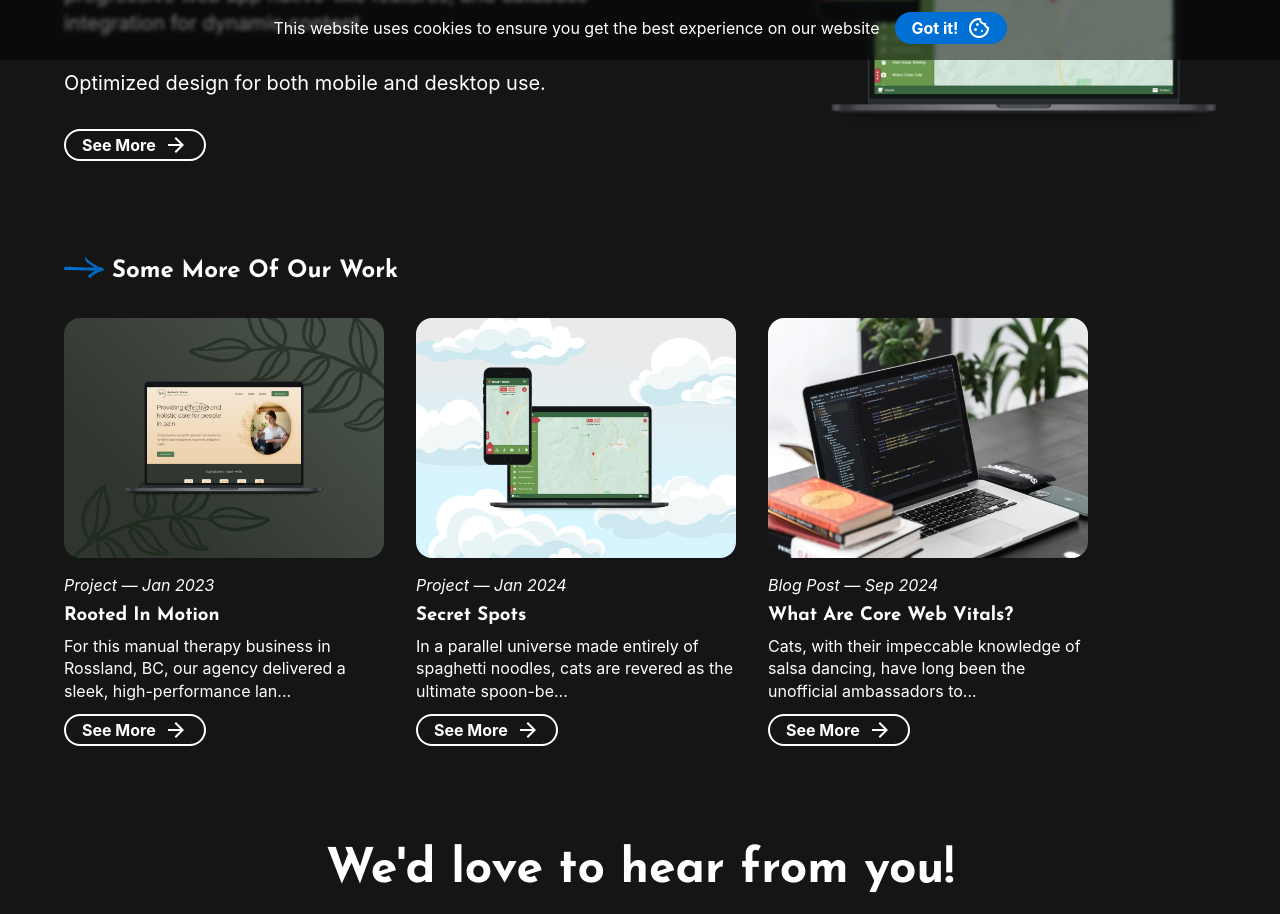
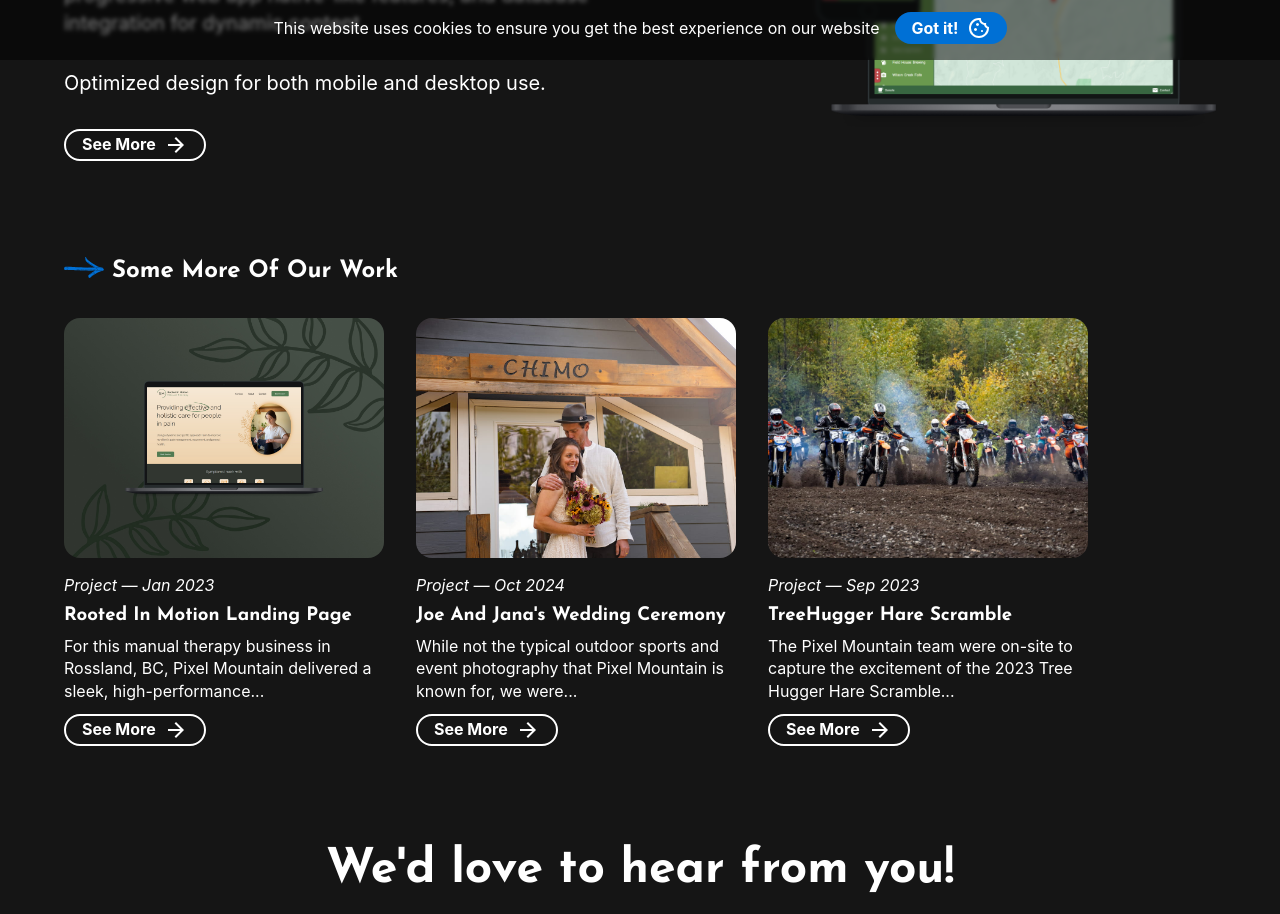
Before and after one commit to PullRequestTimeout/PixelMountain, a SvelteKit app: page /our-work in a window 1280 px wide. Shown: the part 740-1654 px from the top of the page. Built offline with nearby package versions, Linux system fonts and the light colour scheme.

Commit message:
:construction: Replace dummy data with project pages, slowly swapping to image CDN

```diff
--- a/src/lib/data/blogs.json
+++ b/src/lib/data/blogs.json
@@ -1,9 +1,10 @@
 
     [
         {
-            "title": "Rooted In Motion",
+            "title": "Rooted In Motion Landing Page",
             "subtitle": "",
             "type": "project",
+            "featured": false,
             "slug": "rooted-in-motion",
             "cardImage": "/assets/images/blogs/rooted-in-motion-card.jpg",
             "heroImage": "/assets/images/blogs/rooted-in-motion-hero.jpg",
@@ -12,7 +13,7 @@
             "content": [
                     {
                         "type": "paragraph",
-                        "content": "For this manual therapy business in Rossland, BC, our agency delivered a sleek, high-performance landing page that integrates seamlessly with the client's existing booking system, JaneApp. We used vanilla CSS and JavaScript to create smooth animations and interactivity, ensuring a custom feel while keeping the site lightweight and fast. The site features a Getform.io-powered contact form and an embedded Google Maps API to make it easy for potential clients to find the business. Google Analytics integration enables data-driven insights to optimize performance over time."
+                        "content": "For this manual therapy business in Rossland, BC, Pixel Mountain delivered a sleek, high-performance landing page that integrates seamlessly with the client's existing booking system, JaneApp. We used vanilla CSS and JavaScript to create smooth animations and interactivity, ensuring a custom feel while keeping the site lightweight and fast. The site features a contact form and an embedded Google Maps API to make it easy for potential clients to find the business. Google Analytics integration enables data-driven insights to optimize performance over time."
                     },
                     {
                         "type": "paragraph",
@@ -26,49 +27,113 @@
             "link": "https://rootedinmotion.ca"
         },
         {
-            "title": "Secret Spots",
+            "title": "Joe and Jana's Wedding Ceremony",
             "subtitle": "",
             "type": "project",
-            "slug": "secret-spots",
-            "cardImage": "/assets/images/blogs/secret-spots-card.jpg",
-            "heroImage": "/assets/images/blogs/secret-spots-hero.jpg",
-            "date": "Jan 2024",
-            "tags": ["UI/UX Design", "Development"],
+            "featured": false,
+            "slug": "joe-and-jana-wedding",
+            "cardImage": "/assets/images/blogs/joe-and-jana-wedding-card.jpg",
+            "heroImage": "/assets/images/blogs/joe-and-jana-wedding-hero.jpg",
+            "date": "Oct 2024",
+            "tags": ["Digital Media"],
             "content": [
                     {
                         "type": "paragraph",
-                        "content": "In a parallel universe made entirely of spaghetti noodles, cats are revered as the ultimate spoon-benders. They wear top hats made of scrambled eggs and spend their afternoons constructing skyscrapers out of cotton candy while debating the aerodynamics of rubber ducks. Every Thursday at precisely 4:13 PM, the cats gather to discuss the political ramifications of cucumber-shaped shoelaces."
+                        "content": "While not the typical outdoor sports and event photography that Pixel Mountain is known for, we were thrilled to step out of our comfort zone to capture Joe and Jana’s intimate elopement at Chemo Cabin in the mountains above Rossland, BC. Surrounded by close family, their ceremony was set against the breathtaking natural beauty of the Rossland Range in the early fall, making for a truly memorable day."
+                    },
+                    {
+                        "type": "image",
+                        "content": "v1729124922/DSC05092-2_ceby2b.jpg"
+                    },
+                    {
+                        "type": "paragraph",
+                        "content": "We documented not only the key moments but also the small, candid interactions that made their day unique. The stunning backdrop, combined with the couple’s genuine happiness, allowed us to create a collection of images that captured the heart of their celebration."
+                    },
+                    {
+                        "type": "image",
+                        "content": "v1729125067/DSC05572_btk3bq.jpg"
+                    },
+                    {
+                        "type": "paragraph",
+                        "content": "We wish Joe and Jana all the best in their future together and are grateful for the opportunity to step beyond our usual work to help tell their story."
+                    },
+                    {
+                        "type": "paragraph",
+                        "content": "Sample set only currently available, stay tuned for the full gallery in the coming weeks."
                     }
             ],
             "author": "Jacob Druery",
             "authorImage": "/assets/images/jacob-snowboarding-circle.png",
             "authorTitle": "Owner - Pixel Mountain Creative",
             "linkBool" : true,
-            "link": "https://secretspots.app"
+            "link": "https://pixelmountaincreative.pixieset.com/joeandjanawedding/"
         },
         {
-            "title": "What are Core Web Vitals?",
-            "subtitle": "And how do they impact your business?",
-            "type": "blog post",
-            "slug": "what-are-core-web-vitals",
-            "cardImage": "/assets/images/blogs/what-are-core-web-vitals-card.jpg",
-            "heroImage": "/assets/images/blogs/what-are-core-web-vitals-hero.jpg",
-            "date": "Sep 2024",
-            "tags": ["Development", "Business Technology"],
+            "title": "Secret Spots Web App",
+            "subtitle": "",
+            "type": "project",
+            "featured": true,
+            "slug": "secret-spots",
+            "cardImage": "/assets/images/blogs/secret-spots-card.jpg",
+            "heroImage": "/assets/images/blogs/secret-spots-hero.jpg",
+            "date": "Jun 2024",
+            "tags": ["UI/UX Design", "Development"],
             "content": [
                     {
-                        "type": "image",
-                        "content": "/assets/images/blogs/what-are-core-web-vitals-hero.jpg"
+                        "type": "paragraph",
+                        "content": "Secret Spots is a web app built with SvelteKit and Firebase that allows users to keep a personal logbook of their favourite locations with a maps API, and record descriptions and notes of various visits to the location. The app was built by the Pixel Mountain team to showcase some more advanced features available for client projects, suchs as user authentication, database integration, and API usage."
                     },
                     {
                         "type": "paragraph",
-                        "content": "Cats, with their impeccable knowledge of salsa dancing, have long been the unofficial ambassadors to the great pineapple kingdom. They communicate exclusively through interpretive sneezes and have a strict diet of invisible muffins. Occasionally, they host tea parties for sentient raisins, where they exchange whispers about the existential crisis of wind chimes in an octopus's garden."
+                        "content": "Secret Spots is a full-stack project conceptualised and realised end-to-end by the Pixel Mountain team, from design to deployment. The app is built with a responsive design that works on all devices, and features a clean, intuitive user interface built from the ground up that makes it easy for users to add, edit, and delete locations and visits. The app also includes a search feature that allows users to quickly find locations by name or description. Users can customise their experience through a settings page that allows them to change their name, email, and password."
+                    },
+                    {
+                        "type": "paragraph",
+                        "content": "Pixel Mountain is proud to present Secret Spots as an example of the high-quality, custom web applications we can build for clients looking to take their online presence to the next level."
                     }
-                ],
+            ],
             "author": "Jacob Druery",
             "authorImage": "/assets/images/jacob-snowboarding-circle.png",
             "authorTitle": "Owner - Pixel Mountain Creative",
-            "linkBool" : false,
-            "link": ""
+            "linkBool" : true,
+            "link": "https://secretspots.app/"
+        },
+        {
+            "title": "TreeHugger Hare Scramble",
+            "subtitle": "",
+            "type": "project",
+            "featured": false,
+            "slug": "treehugger-hare-scramble",
+            "cardImage": "/assets/images/blogs/treehugger-hare-scramble-card.jpg",
+            "heroImage": "/assets/images/blogs/treehugger-hare-scramble-hero.jpg",
+            "date": "Sep 2023",
+            "tags": ["Digital Media"],
+            "content": [
+                    {
+                        "type": "paragraph",
+                        "content": "The Pixel Mountain team were on-site to capture the excitement of the 2023 Tree Hugger Hare Scramble, an annual off-road motorcycle enduro event held at Kootenay Motocross Track. The event featured riders of all ages and skill levels, from beginners to seasoned pros, competing in a hare scramble style race over the course of two days in September 2023."
+                    },
+                    {
+                        "type": "image",
+                        "content": "v1729123615/DSC07353_fixacn.jpg"
+                    },
+                    {
+                        "type": "paragraph",
+                        "content": "We provided full event coverage, capturing the action from multiple vantage points around the track, as well as candid shots of riders and spectators. Our team worked closely with event organizers to ensure we captured all the key moments, from the start line to the podium celebrations. The resulting images were used for promotional materials, social media, and press releases to help grow the event's profile and attract new participants in following years."
+                    },
+                    {
+                        "type": "image",
+                        "content": "v1729122821/DSC08251_xgnqu4.jpg"
+                    },
+                    {
+                        "type": "paragraph",
+                        "content": "Check out the link below to see the full set from the event."
+                    }
+            ],
+            "author": "Jacob Druery",
+            "authorImage": "/assets/images/jacob-snowboarding-circle.png",
+            "authorTitle": "Owner - Pixel Mountain Creative",
+            "linkBool" : true,
+            "link": "https://pixelmountaincreative.pixieset.com/treehuggerharescramble/"
         }
     ]
--- a/src/routes/+page.svelte
+++ b/src/routes/+page.svelte
@@ -289,6 +289,7 @@
 		display: flex;
 		flex-direction: column;
 		gap: 0.5rem;
+		z-index: 10;
 	}
 
 	.about__text a {
@@ -317,6 +318,7 @@
 		left: -15rem;
 		user-select: none;
 		opacity: 0.5;
+		z-index: 1;
 	}
 
 	@media screen and (min-width: 640px) {
--- a/src/routes/our-work/+page.svelte
+++ b/src/routes/our-work/+page.svelte
@@ -25,6 +25,29 @@
 
 		// Return null if no suitable content is found
 		return null;
+	}
+
+	interface Blog {
+		title: string;
+		subtitle: string;
+		type: string;
+		featured: boolean;
+		slug: string;
+		cardImage: string;
+		heroImage: string;
+		date: string;
+		tags: string[];
+		content: ContentItem[];
+		author: string;
+		authorImage: string;
+		authorTitle: string;
+		linkBool: boolean;
+		link: string;
+	}
+
+	// Only return blogs that don't have the "featured" property set to true
+	function unfeaturedBlogs(blogs: Blog[]): Blog[] {
+		return blogs.filter((blog) => !blog.featured);
 	}
 </script>
 
@@ -56,7 +79,7 @@
 			</p>
 			<p>Optimized design for both mobile and desktop use.</p>
 			<a href="/blog/secret-spots" class="button button-secondary"
-				>See More<Icon name="arrow-right" color="#fff" /></a
+				><span>See More</span><Icon name="arrow-right" color="#fff" /></a
 			>
 		</div>
 		<div class="featured-work__image">
@@ -76,7 +99,7 @@
 			</div>
 		</ScrollProps>
 		<div class="recent-work__card-container">
-			{#each blogs as blog}
+			{#each unfeaturedBlogs(blogs) as blog}
 				<div class="recent-work__card">
 					<img src={blog.heroImage} alt={blog.title + " hero image"} />
 					<div class="recent-work__card-text">
@@ -84,7 +107,7 @@
 						<h3>{blog.title}</h3>
 						<p>{getExcerpt(blog)}</p>
 						<a href="/blog/{blog.slug}" class="button button-secondary"
-							>See More<Icon name="arrow-right" color="#fff" /></a
+							><span>See More</span><Icon name="arrow-right" color="#fff" /></a
 						>
 					</div>
 				</div>
@@ -213,7 +236,8 @@
 
 	.recent-work__card img {
 		width: 100%;
-		height: auto;
+		height: 15rem;
+		object-fit: cover;
 		border-radius: 1rem;
 	}
 
```
Also changed, not shown: src/routes/blog/[slug]/+page.svelte (+42 -14 lines).
